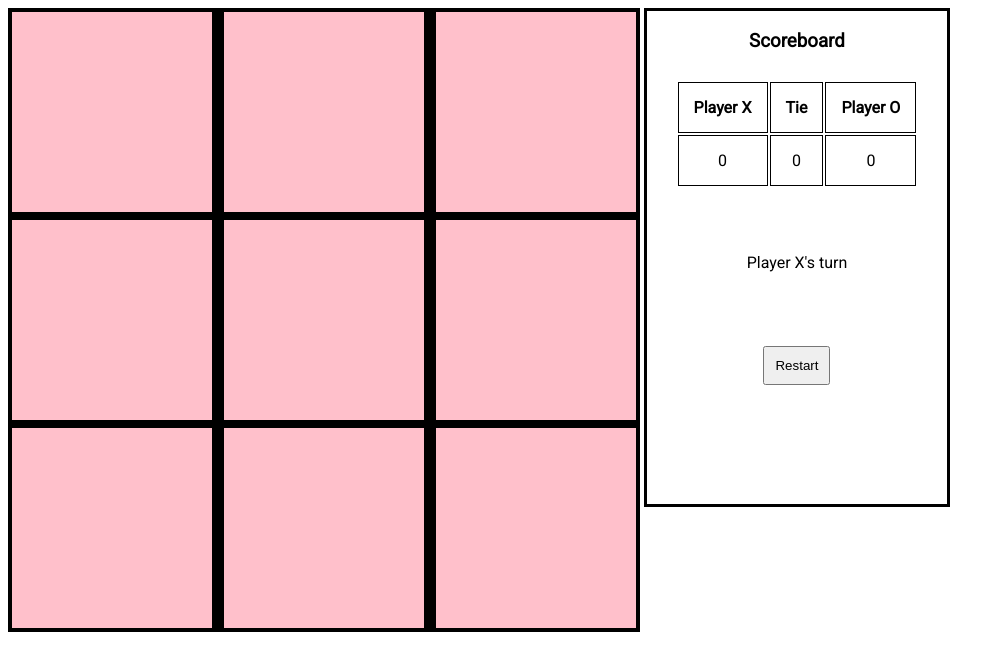
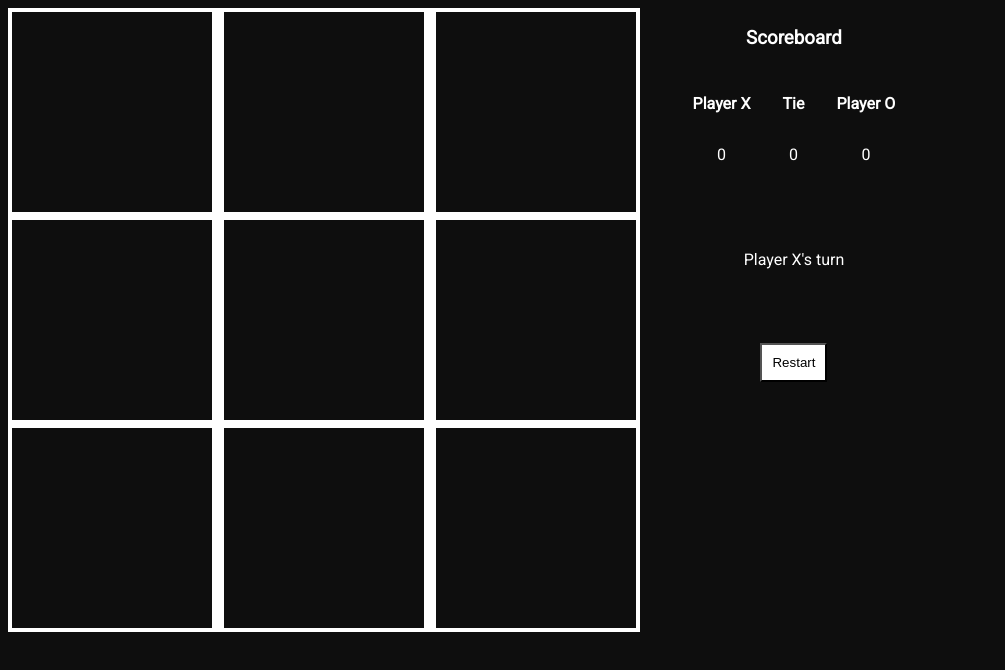
Before and after one commit to Sefton419/TicTacToeJQuery, a website: page index.html in a window 1280 px wide. Shown: the whole page, without its empty margins (0-1005 px from the left). Drawn offline with nearby package versions, Linux system fonts and the light colour scheme; files whose address does not match are found by name.

Commit message:
[style] changes styling to be black and white / minimalist

```diff
--- a/logic.js
+++ b/logic.js
@@ -26,10 +26,10 @@ $(document).ready(function(){
       var boxID = $(this).attr('id');
 
       if (textInBox === '' ) {
+
         // increment move number
         moveNumber++;
-        console.log('text in box recognized as \'\'')
-        console.log('moveNumber: ', moveNumber)
+
         // update boardData
         switch(Number(boxID)) {
           case 0:
@@ -132,8 +132,6 @@ $(document).ready(function(){
     }
 
     tallyScoreBoard(history[history.length-1][0])
-    symbol = "X";
-    moveNumber = 0;
 
   });
 
@@ -159,7 +157,9 @@ $(document).ready(function(){
           $("#tTally").text(tallyData.tTally);
           break;
       }
+      symbol = "X";
       updateMessage('Player ' + symbol + '\'s turn');
+      moveNumber = 0;
     }
   }
 
--- a/styles.css
+++ b/styles.css
@@ -1,4 +1,6 @@
 body {
+	background-color: #0E0E0E;
+	color: white;
 	font-family: Roboto;
 }
 
@@ -9,7 +11,7 @@ body {
 }
 .board {
 	display: inline-block;
-	background-color: black;
+	background-color: white;
 }
 
 .row {
@@ -17,7 +19,7 @@ body {
 }
 
 .box {
-	background-color: pink;
+	background-color: #0E0E0E;
 	display: inline-block;
 	text-align: center;
 	vertical-align: middle;
@@ -29,7 +31,7 @@ body {
 }
 
 .sidebar-right {
-	border: solid;
+	/*border: solid;*/
 	display: inline-block;
 	vertical-align: top;
 }
@@ -49,7 +51,7 @@ body {
 }
 
 .table-cell {
-	border:solid;
+	/*border:solid;*/
 	border-width:0.5px;
 	padding:15px
 }
@@ -65,3 +67,7 @@ body {
 	vertical-align: middle;
 	line-height: 150px;
 }
+
+#button-restart {
+	background-color: white;
+}
```
